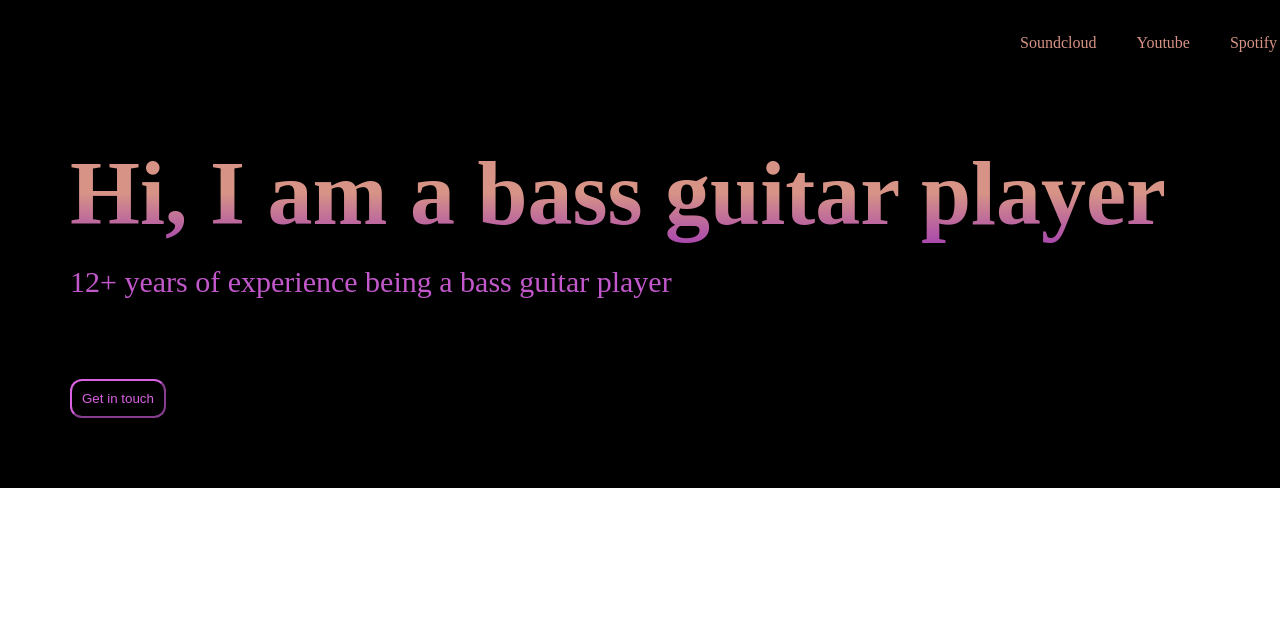
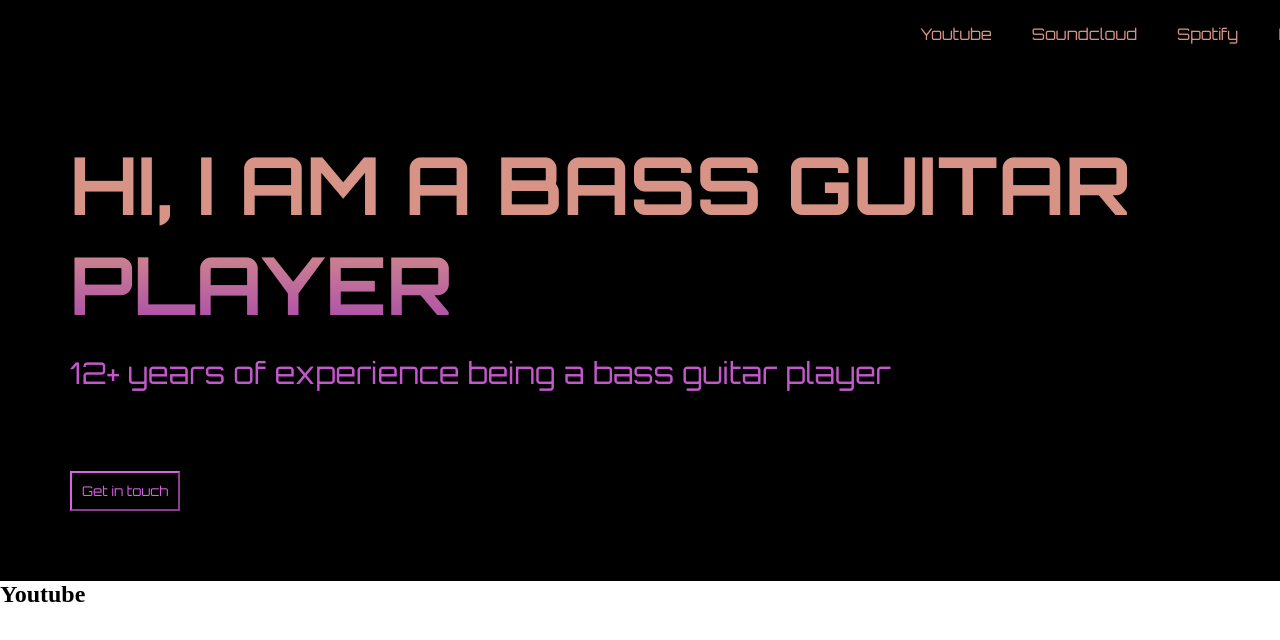
Before and after one commit to camilasandovals/bass-player-web-portfolio, a website: page index.html in a window 1280 px wide. Shown: the top 640 px of the page. Drawn offline with Linux system fonts and the light colour scheme.

Commit message:
finished header

```diff
--- a/index.html
+++ b/index.html
@@ -5,20 +5,23 @@
     <meta http-equiv="X-UA-Compatible" content="IE=edge">
     <meta name="viewport" content="width=device-width, initial-scale=1.0">
     <link rel="stylesheet" href="./src/styles/styles.css">
+    <link rel="preconnect" href="https://fonts.googleapis.com">
+    <link rel="preconnect" href="https://fonts.gstatic.com" crossorigin>
+    <link href="https://fonts.googleapis.com/css2?family=Anton&family=Orbitron:wght@400;500;600;700;800;900&family=Space+Mono:ital,wght@0,400;0,700;1,400;1,700&display=swap" rel="stylesheet">
     <title>Sergio Colmenares</title>
 </head>
 <body>
     <nav>
         <ul>
+            <li>Youtube</li>
             <li>Soundcloud</li>
-            <li>Youtube</li>
             <li>Spotify</li>
             <li>Instagram</li>
         </ul>
     </nav>
 <header>
     <div>
-        <h1>Hi, I am a bass guitar player </h2>
+        <h1>HI, I AM A BASS GUITAR PLAYER </h1>
     </div>
     <div>
         <p> 12+ years of experience being a bass guitar player</p>
@@ -27,5 +30,8 @@
         <button type="submit"> Get in touch</button>
     </div>
 </header>
+<section>
+    <h2>Youtube</h2>
+</section>
 </body>
 </html>
--- a/src/styles/styles.css
+++ b/src/styles/styles.css
@@ -7,12 +7,13 @@
 
 header {
     background-color: black;
-    background-image: url(../images/dark\bass1.jpg);
-    padding: 50px
+    padding: 50px;
+    font-family: "Orbitron", sans-serif;
+
 }
 h1{
     margin: 20px;
-    font-size: 90px;
+    font-size: 80px;
     background: -webkit-linear-gradient(#d69386, #d69386,#a846af);
     -webkit-background-clip: text;
     -webkit-text-fill-color: transparent;
@@ -30,10 +31,11 @@ button{
     padding: 10px;
     margin: 20px;
     margin-top: 60px;
-    border-radius: 12px;
+
     background-color: black;
     border-color: #d862e1;
     color: #d862e1;
+    font-family: "Orbitron", sans-serif;
 
 }
 
@@ -42,7 +44,8 @@ ul {
     color: white;
     background-color: black;
     list-style-type: none;
-    padding: 14px 0px 0px 1000px
+    padding: 4px 0px 0px 900px;
+    font-family: "Orbitron", sans-serif;
 }
 
 li{
```
